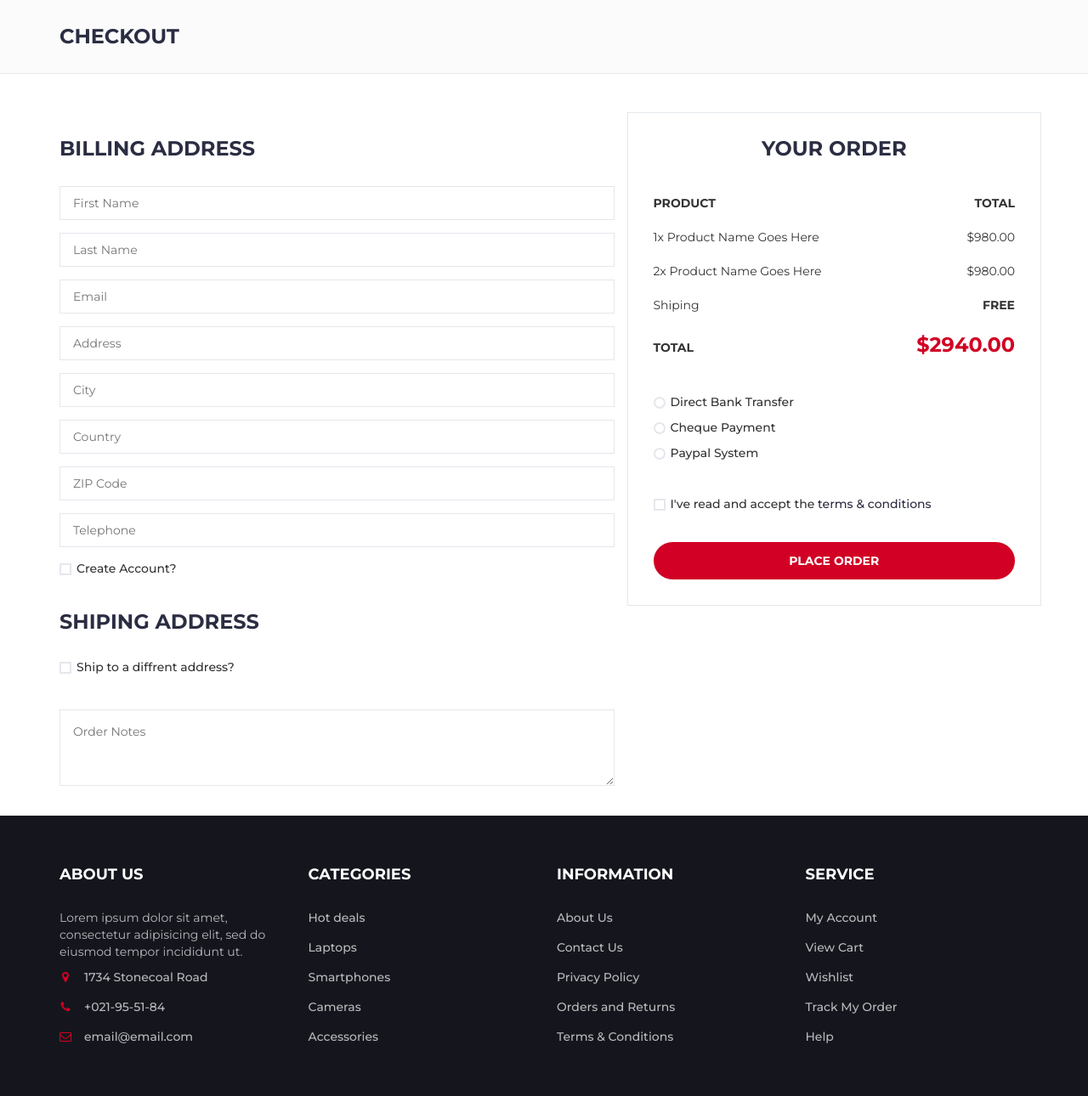
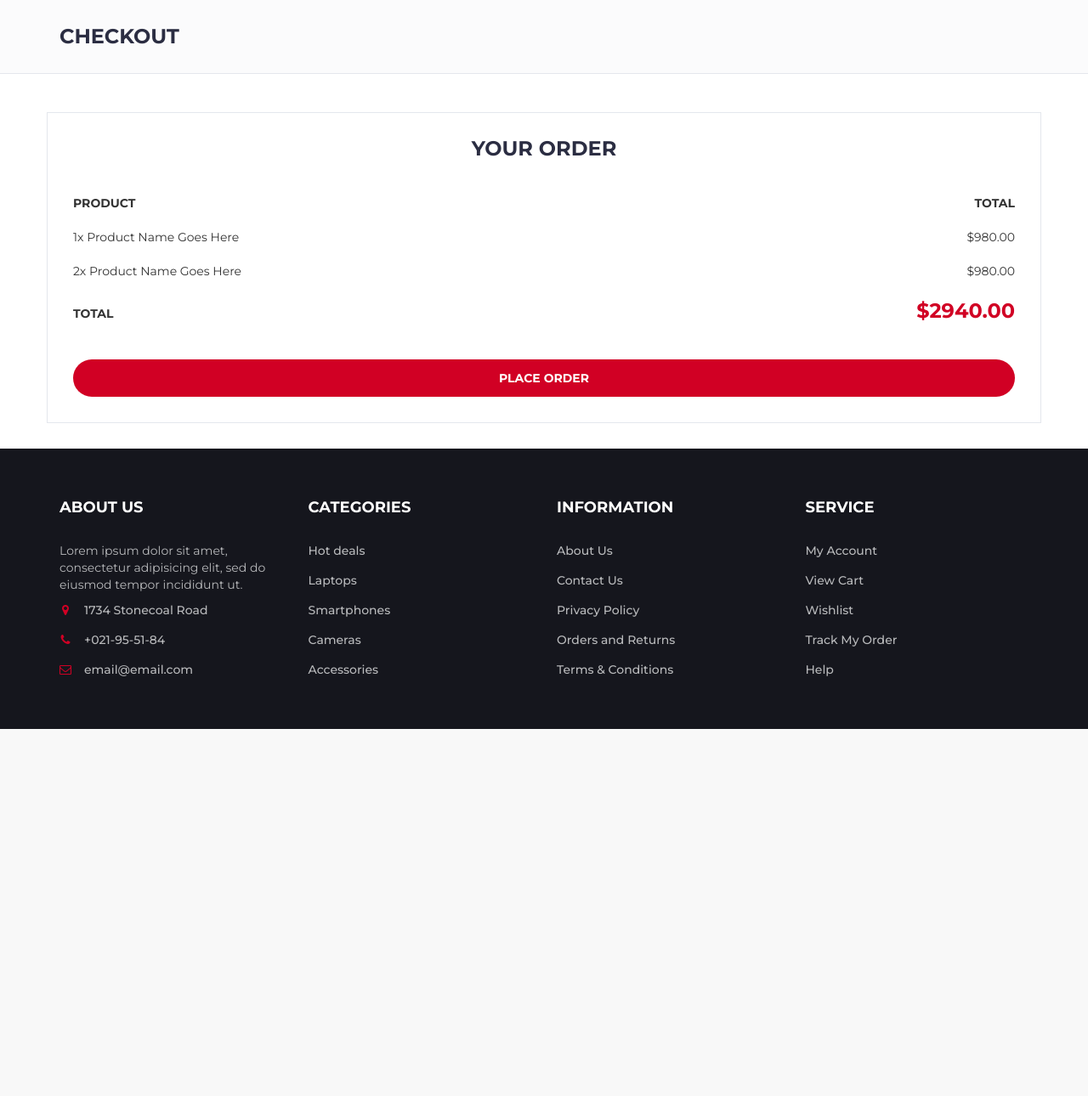
Before and after one commit to miladhzz/shop_daneshjooyar, a Django app: template shop/templates/checkout.html in a window 1280 px wide. Shown: the part 207-1497 px from the top of the page at 85% size. After the commit the page ends 1065 px from the top, so only its background shows below. Run offline with Django 3.2, Linux system fonts and the light colour scheme; the template is opened without the code that fills it, so the values that code supplies are empty; some libraries are stand-ins or nearby versions.

Commit message:
initial order

```diff
--- a/cart/templates/cart/detail.html
+++ b/cart/templates/cart/detail.html
@@ -52,5 +52,6 @@
     </table>
     <p class="text-right">
         <a href="{% url 'shop:store' %}" class="button light">Continue shopping</a>
+        <a href="{% url 'shop:checkout' %}" class="button light">Checkout</a>
     </p>
 {% endblock %}
--- a/shop/templates/checkout.html
+++ b/shop/templates/checkout.html
@@ -49,103 +49,8 @@
 			<div class="container">
 				<!-- row -->
 				<div class="row">
-
-					<div class="col-md-7">
-						<!-- Billing Details -->
-						<div class="billing-details">
-							<div class="section-title">
-								<h3 class="title">Billing address</h3>
-							</div>
-							<div class="form-group">
-								<input class="input" type="text" name="first-name" placeholder="First Name">
-							</div>
-							<div class="form-group">
-								<input class="input" type="text" name="last-name" placeholder="Last Name">
-							</div>
-							<div class="form-group">
-								<input class="input" type="email" name="email" placeholder="Email">
-							</div>
-							<div class="form-group">
-								<input class="input" type="text" name="address" placeholder="Address">
-							</div>
-							<div class="form-group">
-								<input class="input" type="text" name="city" placeholder="City">
-							</div>
-							<div class="form-group">
-								<input class="input" type="text" name="country" placeholder="Country">
-							</div>
-							<div class="form-group">
-								<input class="input" type="text" name="zip-code" placeholder="ZIP Code">
-							</div>
-							<div class="form-group">
-								<input class="input" type="tel" name="tel" placeholder="Telephone">
-							</div>
-							<div class="form-group">
-								<div class="input-checkbox">
-									<input type="checkbox" id="create-account">
-									<label for="create-account">
-										<span></span>
-										Create Account?
-									</label>
-									<div class="caption">
-										<p>Lorem ipsum dolor sit amet, consectetur adipisicing elit, sed do eiusmod tempor incididunt.</p>
-										<input class="input" type="password" name="password" placeholder="Enter Your Password">
-									</div>
-								</div>
-							</div>
-						</div>
-						<!-- /Billing Details -->
-
-						<!-- Shiping Details -->
-						<div class="shiping-details">
-							<div class="section-title">
-								<h3 class="title">Shiping address</h3>
-							</div>
-							<div class="input-checkbox">
-								<input type="checkbox" id="shiping-address">
-								<label for="shiping-address">
-									<span></span>
-									Ship to a diffrent address?
-								</label>
-								<div class="caption">
-									<div class="form-group">
-										<input class="input" type="text" name="first-name" placeholder="First Name">
-									</div>
-									<div class="form-group">
-										<input class="input" type="text" name="last-name" placeholder="Last Name">
-									</div>
-									<div class="form-group">
-										<input class="input" type="email" name="email" placeholder="Email">
-									</div>
-									<div class="form-group">
-										<input class="input" type="text" name="address" placeholder="Address">
-									</div>
-									<div class="form-group">
-										<input class="input" type="text" name="city" placeholder="City">
-									</div>
-									<div class="form-group">
-										<input class="input" type="text" name="country" placeholder="Country">
-									</div>
-									<div class="form-group">
-										<input class="input" type="text" name="zip-code" placeholder="ZIP Code">
-									</div>
-									<div class="form-group">
-										<input class="input" type="tel" name="tel" placeholder="Telephone">
-									</div>
-								</div>
-							</div>
-						</div>
-						<!-- /Shiping Details -->
-
-						<!-- Order notes -->
-						<div class="order-notes">
-							<textarea class="input" placeholder="Order Notes"></textarea>
-						</div>
-						<!-- /Order notes -->
-					</div>
-
 					<!-- Order Details -->
-					<div class="col-md-5 order-details">
+					<div class="col-md-12 order-details">
 						<div class="section-title text-center">
 							<h3 class="title">Your Order</h3>
 						</div>
@@ -164,53 +69,15 @@
 									<div>$980.00</div>
 								</div>
 							</div>
-							<div class="order-col">
-								<div>Shiping</div>
-								<div><strong>FREE</strong></div>
-							</div>
+
 							<div class="order-col">
 								<div><strong>TOTAL</strong></div>
 								<div><strong class="order-total">$2940.00</strong></div>
 							</div>
 						</div>
-						<div class="payment-method">
-							<div class="input-radio">
-								<input type="radio" name="payment" id="payment-1">
-								<label for="payment-1">
-									<span></span>
-									Direct Bank Transfer
-								</label>
-								<div class="caption">
-									<p>Lorem ipsum dolor sit amet, consectetur adipisicing elit, sed do eiusmod tempor incididunt ut labore et dolore magna aliqua.</p>
-								</div>
-							</div>
-							<div class="input-radio">
-								<input type="radio" name="payment" id="payment-2">
-								<label for="payment-2">
-									<span></span>
-									Cheque Payment
-								</label>
-								<div class="caption">
-									<p>Lorem ipsum dolor sit amet, consectetur adipisicing elit, sed do eiusmod tempor incididunt ut labore et dolore magna aliqua.</p>
-								</div>
-							</div>
-							<div class="input-radio">
-								<input type="radio" name="payment" id="payment-3">
-								<label for="payment-3">
-									<span></span>
-									Paypal System
-								</label>
-								<div class="caption">
-									<p>Lorem ipsum dolor sit amet, consectetur adipisicing elit, sed do eiusmod tempor incididunt ut labore et dolore magna aliqua.</p>
-								</div>
-							</div>
-						</div>
+
 						<div class="input-checkbox">
 							<input type="checkbox" id="terms">
-							<label for="terms">
-								<span></span>
-								I've read and accept the <a href="#">terms & conditions</a>
-							</label>
 						</div>
 						<a href="#" class="primary-btn order-submit">Place order</a>
 					</div>
--- a/shop/urls.py
+++ b/shop/urls.py
@@ -1,5 +1,6 @@
 from . import views
 from django.urls import path
+from django.contrib.auth import views as auth_views
 
 app_name = 'shop'
 
@@ -8,5 +9,6 @@ urlpatterns = [
     path('checkout/', views.checkout, name='checkout'),
     path('product/<int:pk>/', views.product, name='product'),
     path('store/', views.store, name='store'),
+    path('login/', auth_views.LoginView.as_view(), name='login'),
 
 ]
--- a/shop/views.py
+++ b/shop/views.py
@@ -1,3 +1,4 @@
+from django.contrib.auth.decorators import login_required
 from django.shortcuts import render, get_object_or_404
 from . import models
 from cart.forms import CartAddProductForm
@@ -8,6 +9,7 @@ def index(request):
     return render(request, 'index.html', {'product_list': product_list})
 
 
+@login_required
 def checkout(request):
     return render(request, 'checkout.html')
 
--- a/website/settings.py
+++ b/website/settings.py
@@ -131,3 +131,6 @@ MEDIA_URL = '/media/'
 
 
 CART_SESSION_ID = 'cart'
+
+LOGIN_REDIRECT_URL = '/'
+LOGIN_URL = '/login/'
```
Also changed, not shown: shop/templates/registration/login.html (added, +24 -0 lines), 1 other file.
